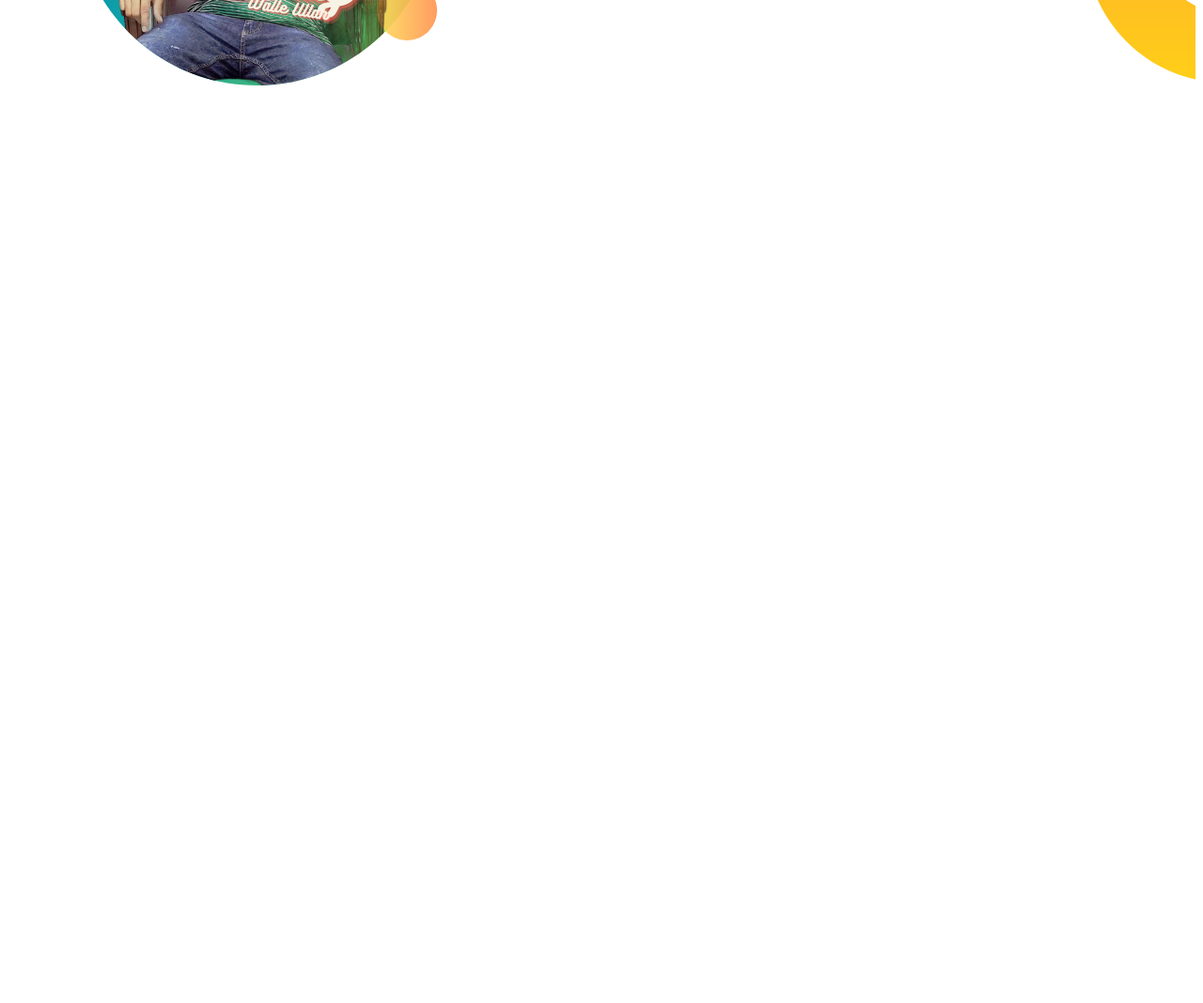
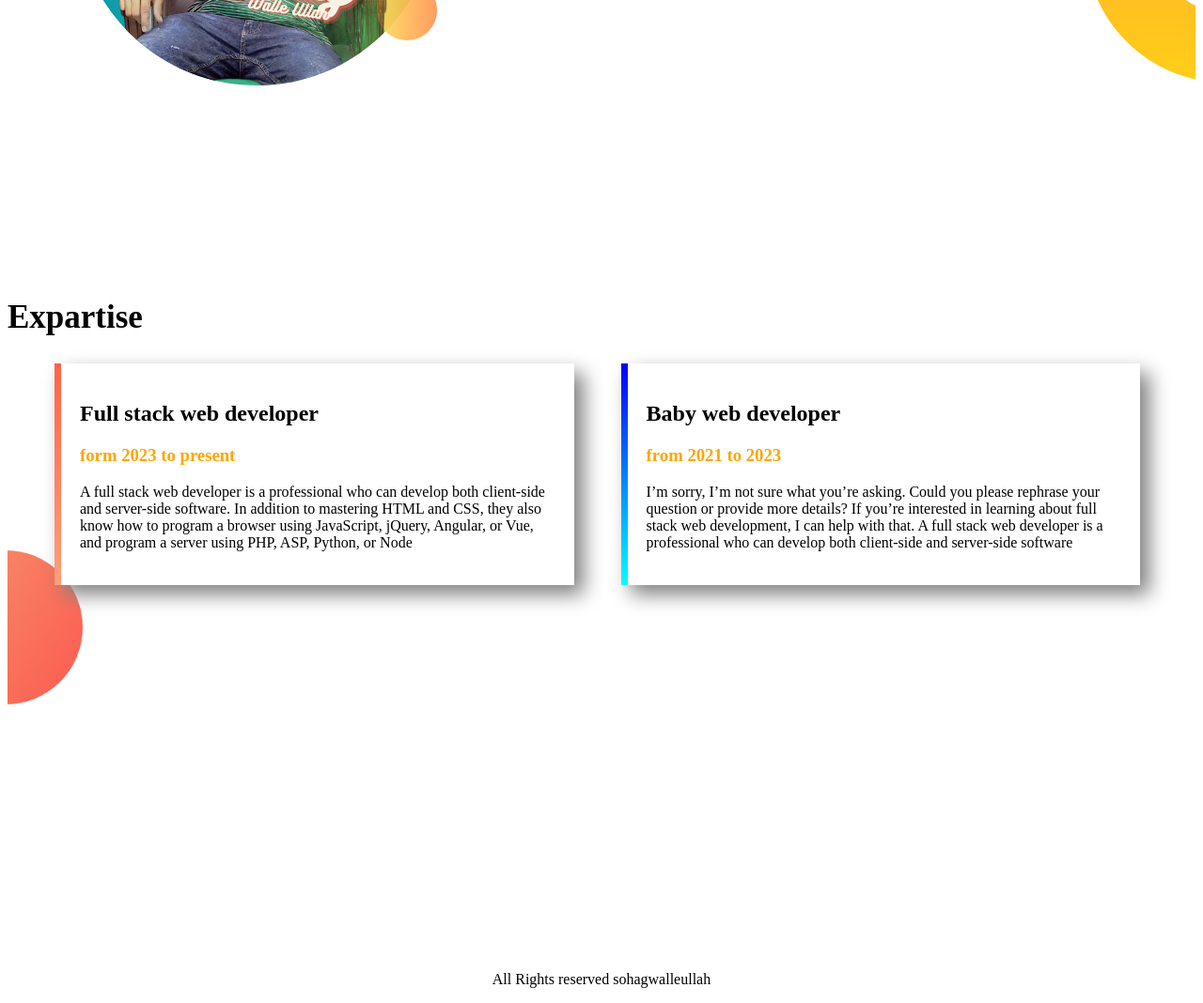
Before and after one commit to sohagwu/web-portfolio, a plain HTML site: page index.html in a window 1280 px wide. Shown: the part 1119-2187 px from the top of the page at 94% size. Before the commit the page ends 1416 px from the top, so only its background shows below. Drawn offline with Linux system fonts and the light colour scheme.

Commit message:
addnewandfinish

```diff
--- a/index.html
+++ b/index.html
@@ -35,6 +35,22 @@
             <a target="_blank" class="linkedin" href="https://www.linkedin.com/in/sohag-walle-ullah-b702781b2">LINKEDIn</a>
         </div>
     </section>
+    <section class="expartise">
+        <h1>Expartise</h1>
+        <div id="full-stack" class="half-width box-for-text">
+            <h2>Full stack web developer</h2>
+            <h3 class="highlt"><span>form 2023 to present</span></h3>
+            <p>A full stack web developer is a professional who can develop both client-side and server-side software. In addition to mastering HTML and CSS, they also know how to program a browser using JavaScript, jQuery, Angular, or Vue, and program a server using PHP, ASP, Python, or Node</p>
+        </div>
+        <div id="baby-web" class="half-width box-for-text">
+            <h2>Baby web developer</h2>
+            <h3><span class="highlt">from 2021 to 2023</span></h3>
+            <p>I’m sorry, I’m not sure what you’re asking. Could you please rephrase your question or provide more details? If you’re interested in learning about full stack web development, I can help with that. A full stack web developer is a professional who can develop both client-side and server-side software</p>
+        </div>
 
+    </section>
+    <footer>
+        <p>All Rights reserved sohagwalleullah</p>
+    </footer>
 </body>
 </html>
--- a/styleswu.css
+++ b/styleswu.css
@@ -59,3 +59,30 @@ h1{
   font-weight: bold;
 
 }
+.highlt{
+  color: orange;
+}
+.box-for-text{
+  box-shadow: 10px 10px 20px gray ;
+  padding: 20px 20px;
+  background-color: white;
+}
+.expartise{
+  background-image: url(Projects/exp-bg.png);
+  background-repeat: no-repeat;
+  background-size: 80px;
+  background-position: left;
+}
+#full-stack{
+  border-left:7px solid ;
+  border-image: linear-gradient(180deg,  tomato,lightsalmon)  ;
+  border-image-slice: 1;
+}
+#baby-web{
+  border-left:7px solid ;
+  border-image: linear-gradient(180deg,  blue, cyan)  ;
+  border-image-slice: 1;
+}
+footer{
+  text-align: center;
+}
```
